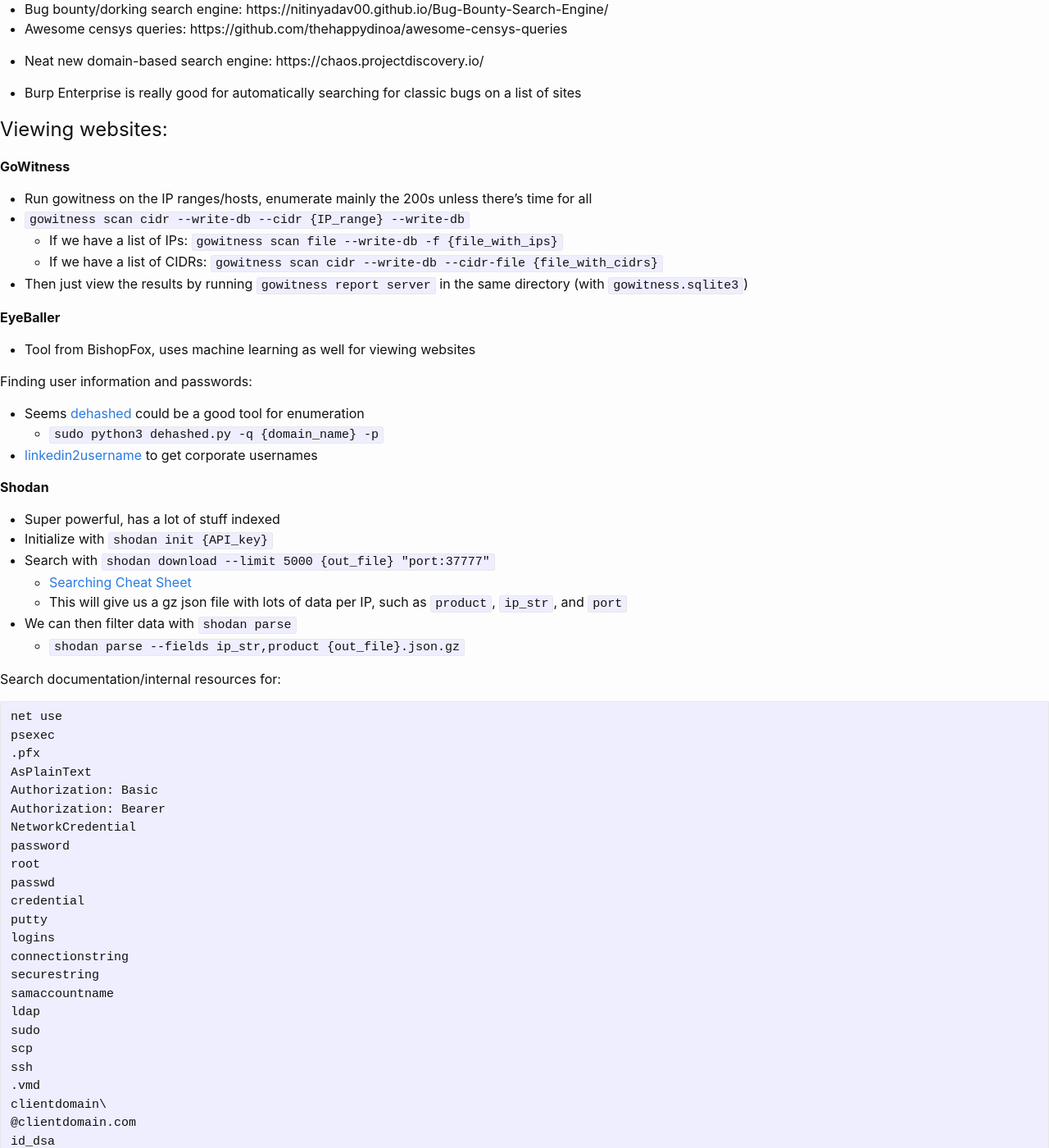
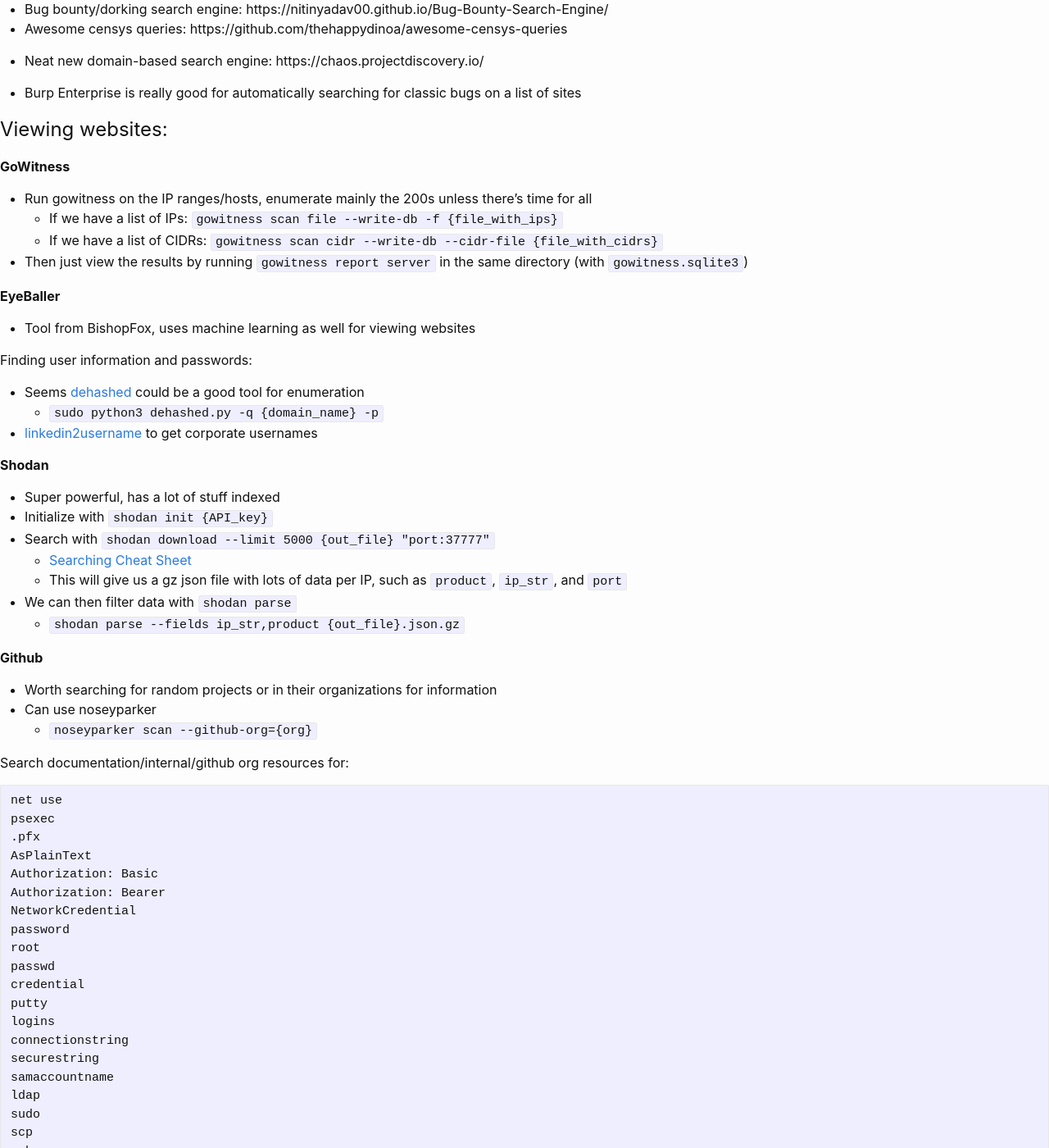
Before and after one commit to KhaelK138/KhaelK138.github.io, a Jekyll site: the page built from markdown/Externals.md, in a window 1280 px wide and 1400 px high, scrolled down 705 px. Shown: the whole window at 82% size. Built offline with Jekyll 4.4.1, drawn with Linux system fonts in a browser that asks for light colours; our own code applies the rules of GitHub Pages for plain Markdown files.

Commit message:
updated notes

````diff
--- a/markdown/Externals.md
+++ b/markdown/Externals.md
@@ -40,7 +40,6 @@
 
 **GoWitness**
 - Run gowitness on the IP ranges/hosts, enumerate mainly the 200s unless there's time for all
-- `gowitness scan cidr --write-db --cidr {IP_range} --write-db`
   - If we have a list of IPs: `gowitness scan file  --write-db -f {file_with_ips}`
   - If we have a list of CIDRs: `gowitness scan cidr  --write-db --cidr-file {file_with_cidrs}`
 - Then just view the results by running `gowitness report server` in the same directory (with `gowitness.sqlite3`)
@@ -62,8 +61,12 @@
 - We can then filter data with `shodan parse`
   - `shodan parse --fields ip_str,product {out_file}.json.gz`
 
+**Github**
+- Worth searching for random projects or in their organizations for information
+- Can use noseyparker
+  - `noseyparker scan --github-org={org}`
 
-Search documentation/internal resources for:
+Search documentation/internal/github org resources for:
 
 ```
 net use
````
Also changed, not shown: markdown/AntivirusEvasion.md (+6 -1 lines), markdown/BluetoothLowEnergy.md (+3 -2 lines), markdown/Business.md (+8 -0 lines), 1 other file.
